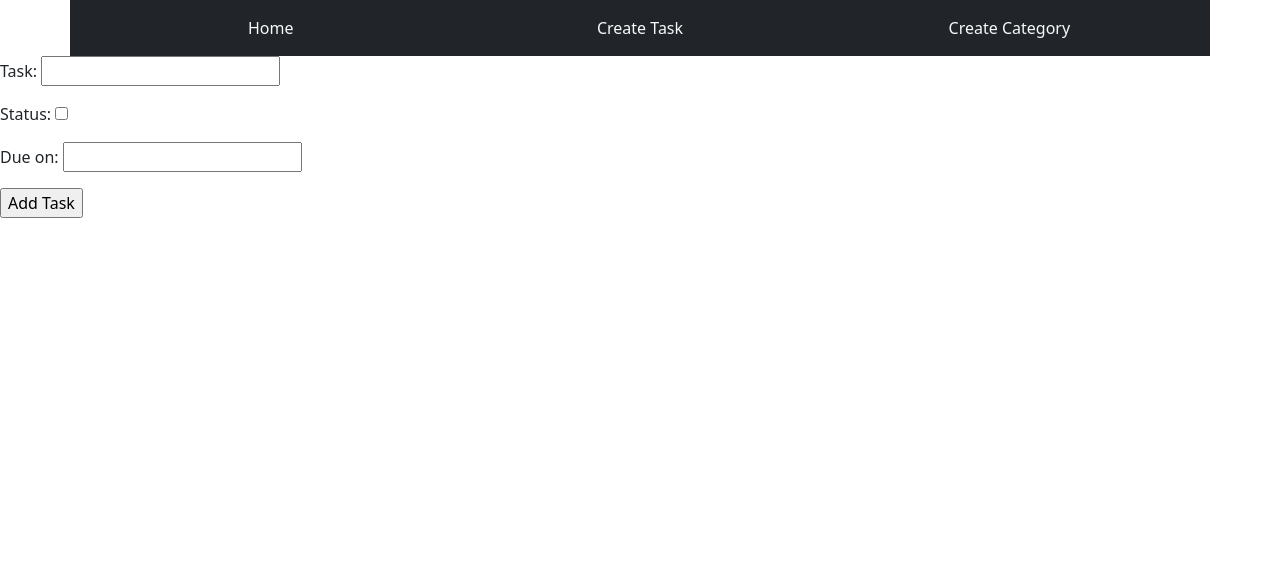
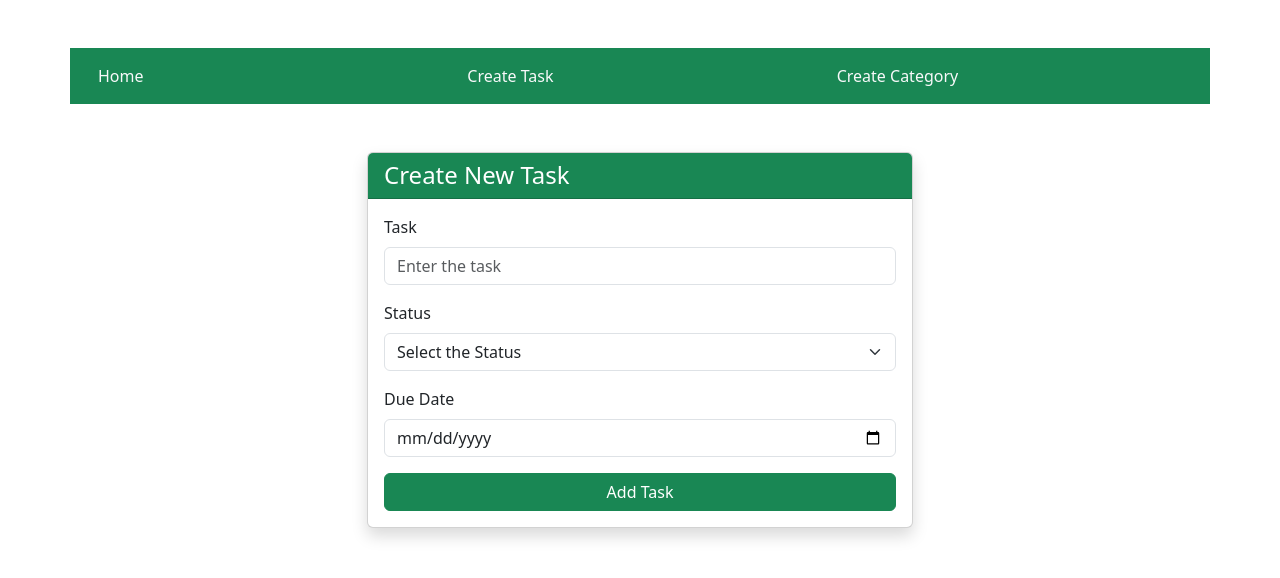
Before and after one commit to Nkiruthika2541/TODO---Django, a Django app: page /todo/create/ in a window 1280 px wide. Shown: the top 578 px of the page. Run offline with Django 5.2, Linux system fonts and the light colour scheme.

Commit message:
Updated UI for create and update page

```diff
--- a/todo_app/forms.py
+++ b/todo_app/forms.py
@@ -4,7 +4,20 @@ from todo_app.models import Todo_Task_Model
 class Todo_Task_Form(forms.ModelForm):
   class Meta:
     model = Todo_Task_Model
-    fields = '__all__'
+    fields = ['task','status','due_on']
+    widgets = {
+      'task' : forms.TextInput(attrs = {
+        'class' : 'form-control',
+        'placeholder' : 'Enter the task'
+      }),
+      'status' : forms.Select(attrs = {
+        'class' : 'form-select'
+      }),
+      'due_on' : forms.DateInput(attrs = {
+        'class' : 'form-control',
+        'type' : 'date'
+      })
+    }
 
 class Update_Task_Form(forms.ModelForm):
   class Meta:
--- a/todo_app/models.py
+++ b/todo_app/models.py
@@ -1,9 +1,16 @@
 from django.db import models
 from datetime import date,datetime
 # Create your models here.
+
+status_choice = [
+  ('1','Select the Status'),
+  ('2','Completed'),
+  ('3','Not Completed'),
+  ]
+
 class Todo_Task_Model(models.Model):
   task = models.CharField(max_length = 250)
-  status = models.BooleanField(default = False)
+  status = models.CharField(max_length = 50, choices = status_choice, default = "1")
   created_on = models.DateTimeField(auto_now_add = True)
   due_on = models.DateField(null = True)
 
--- a/todo_app/templates/Create.html
+++ b/todo_app/templates/Create.html
@@ -5,10 +5,70 @@
 {% endblock %}
 
 {% block content %}
-<form method="post" accept-charset="utf-8">
-  {% csrf_token %}
-  {{ form.as_p }}
-  <input type="submit" value="Add Task" />
-</form>
+<div class="container mt-5">
+  <div class="row justify-content-center">
+    <div class="col-md-6">
 
+      <div class="card shadow">
+        <div class="card-header bg-success text-white">
+          <h4 class="mb-0">Create New Task</h4>
+        </div>
+
+        <div class="card-body">
+          <form method="post">
+            {% csrf_token %}
+
+            <!-- Task Field -->
+            <div class="mb-3">
+              <label for="{{ form.task.id_for_label }}" class="form-label">
+                Task
+              </label>
+              {{ form.task }}
+              {% if form.task.errors %}
+                <div class="text-danger small">
+                  {{ form.task.errors }}
+                </div>
+              {% endif %}
+            </div>
+
+            <!-- Status Field -->
+            <div class="mb-3">
+              <label for="{{ form.status.id_for_label }}" class="form-label">
+                Status
+              </label>
+              {{ form.status }}
+              {% if form.status.errors %}
+                <div class="text-danger small">
+                  {{ form.status.errors }}
+                </div>
+              {% endif %}
+            </div>
+
+            <!-- Due Date Field -->
+            <div class="mb-3">
+              <label for="{{ form.due_on.id_for_label }}" class="form-label">
+                Due Date
+              </label>
+              {{ form.due_on }}
+              {% if form.due_on.errors %}
+                <div class="text-danger small">
+                  {{ form.due_on.errors }}
+                </div>
+              {% endif %}
+            </div>
+
+            <div class="d-grid">
+              <button type="submit" class="btn btn-success">
+                Add Task
+              </button>
+            </div>
+
+          </form>
+        </div>
+
+      </div>
+
+    </div>
+  </div>
+</div>
 {% endblock %}
--- a/todo_app/templates/Master.html
+++ b/todo_app/templates/Master.html
@@ -7,11 +7,17 @@
     <link href="https://cdn.jsdelivr.net/npm/bootstrap@5.3.8/dist/css/bootstrap.min.css" rel="stylesheet" integrity="sha384-sRIl4kxILFvY47J16cr9ZwB07vP4J8+LH7qKQnuqkuIAvNWLzeN8tE5YBujZqJLB" crossorigin="anonymous">
   </head>
   <body>
-    <div class="container text-center">
-      <div class="row text-bg-dark p-3 ">
-        <div class="col-sm "><a href="{% url 'home' %}" class="text-decoration-none text-light">Home</a></div>
-        <div class="col-sm"><a href="{% url 'create' %}" class="text-decoration-none text-light">Create Task</a></div>
-        <div class="col-sm"><a href="#" class="text-decoration-none text-light">Create Category</a></div>
+    <div class="container mt-5">
+      <div class="row justify-content-evenly bg-success text-white p-3">
+        <div class="col">
+          <div class="col-sm text-white"><a href="{% url 'home' %}" class="text-decoration-none text-light">Home</a></div>
+        </div>
+        <div class="col">
+          <div class="col-sm"><a href="{% url 'create' %}" class="text-decoration-none text-light">Create Task</a></div>
+        </div>
+        <div class="col">
+          <div class="col-sm"><a href="#" class="text-decoration-none text-light">Create Category</a></div>
+        </div>
       </div>
     </div>
     {% block content %}
```
Also changed, not shown: todo_app/templates/HOME.html (+25 -27 lines), todo_app/templates/Update.html (+66 -5 lines).
